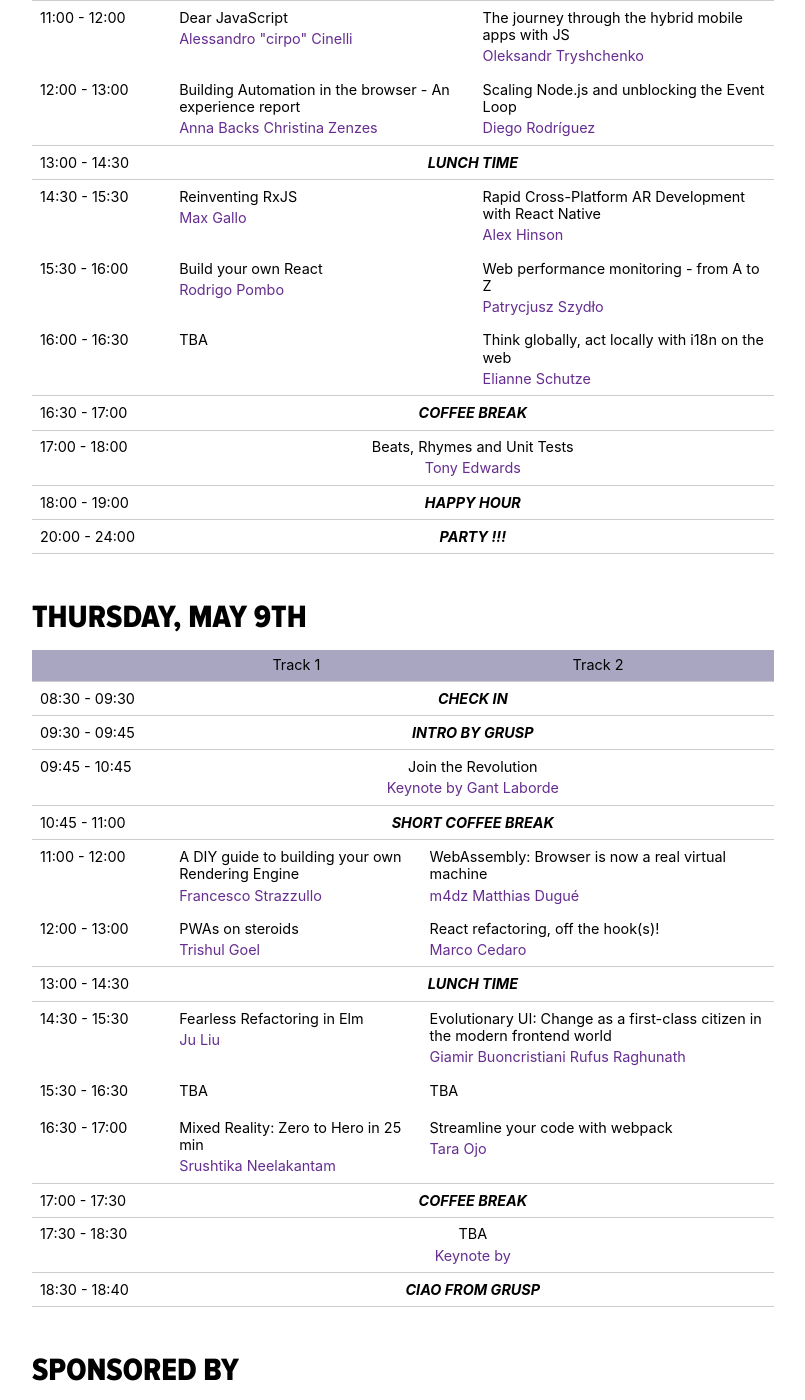
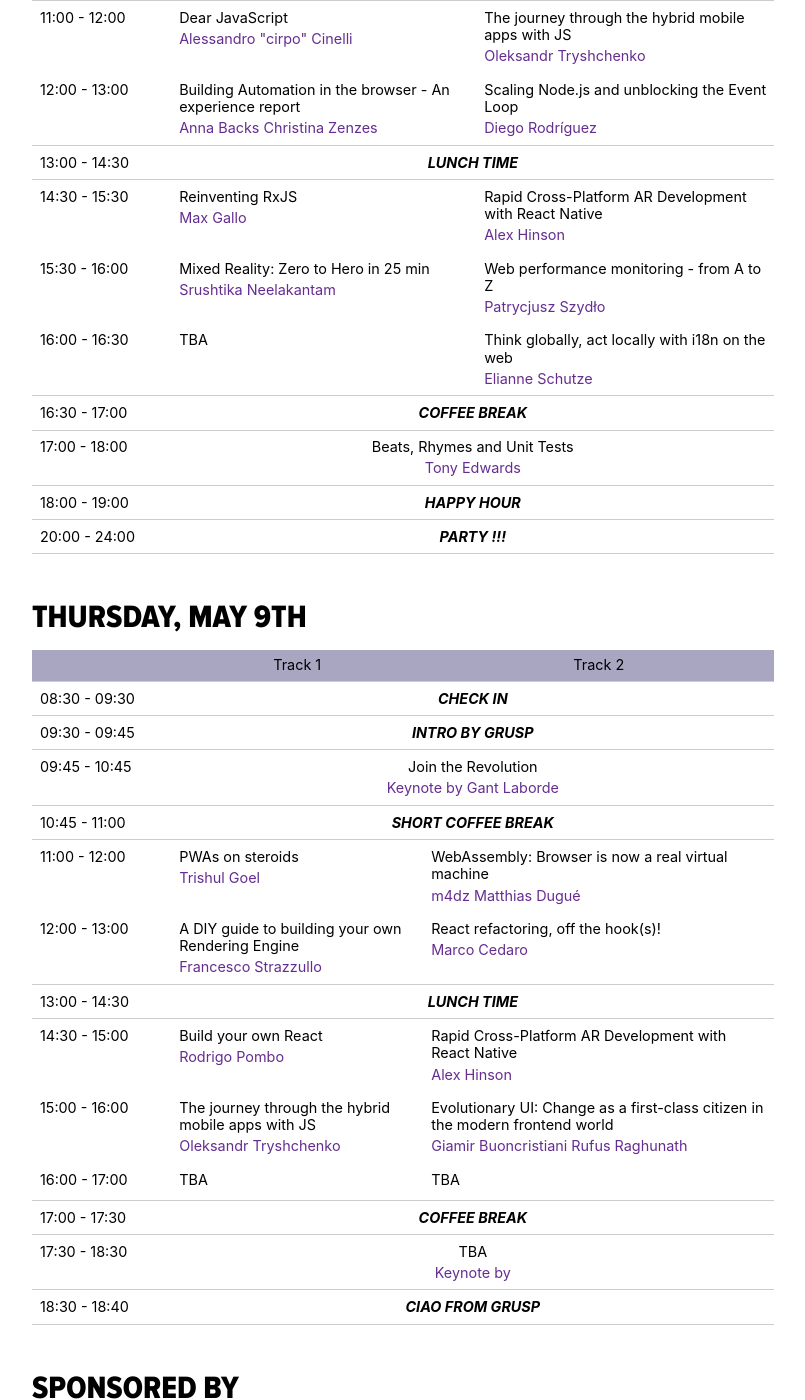
Before and after one commit to giuliatosato/2019.jsday.it, a Jekyll site: the page built from schedule.html, in a window 1280 px wide and 1400 px high, scrolled down 578 px. Shown: the whole window, without its empty margins (144-949 px from the left). Built offline with Jekyll 4.4.1, drawn with Linux system fonts in a browser that asks for light colours; comment, search, counter and statistics services are not loaded; part of the change alters nothing that is shown.

Commit message:
Changed schedule

```diff
--- a/_data/talks.yml
+++ b/_data/talks.yml
@@ -92,11 +92,15 @@ list:
   -
     slot: "8"
     speaker_id:
-      - rodrigo-pombo
-    title: Build your own React
+      - srushtika-neelakantam
+    title: "Mixed Reality: Zero to Hero in 25 min"
     extract: >
-      How does React really work? Let's find out. We'll write a simplified version of React from scratch, based on the
-      real source code, including: jsx, fibers, reconciliation, hooks, and more.
+      This talk will be a quick run-through of the Mixed Reality (MR) concepts, i.e both Virtual Reality (VR) and
+      Augmented Reality (AR), but specifically from a web developer’s perspective. Even though MR is graphics-heavy,
+      modern libraries like WebVR, AFrame VR and Web XR make it really easy for a web developer working with HTML and
+      JavaScript, to follow through and use existing tools to start building useful Mixed Reality applications that can
+      be accessed on the web. We’ll close the talk with a demo and behind-the-scenes of how it’s built. Bonus: Tools and
+      resources to use in your MR apps.
   -
     slot: "9"
     speaker_id:
@@ -154,12 +158,12 @@ list:
   -
     slot: "14"
     speaker_id:
-      - francesco-strazzullo
-    title: A DIY guide to building your own Rendering Engine
+      - trishul-goel
+    title: PWAs on steroids
     extract: >
-      Rendering is one of the most important parts of any frontend application. But what happens when we need to render
-      DOM elements without any kind of Framework? During the talk, we will analyze what are the challenges and the
-      solutions of creating a complete frameworkless rendering engine.
+      PWAs bring the best of both mobile and native apps to user. PWAs equipped with service workers provide features
+      like offline availability, push notifications etc. Now with modern web APIs, PWAs are beyond the browsers; in
+      Hardwares. Consider turning bulb on/off with your PWA, sounds cool? Lets learn how to, in this talk!
   -
     slot: "15"
     speaker_id:
@@ -177,12 +181,12 @@ list:
   -
     slot: "16"
     speaker_id:
-      - trishul-goel
-    title: PWAs on steroids
+      - francesco-strazzullo
+    title: A DIY guide to building your own Rendering Engine
     extract: >
-      PWAs bring the best of both mobile and native apps to user. PWAs equipped with service workers provide features
-      like offline availability, push notifications etc. Now with modern web APIs, PWAs are beyond the browsers; in
-      Hardwares. Consider turning bulb on/off with your PWA, sounds cool? Lets learn how to, in this talk!
+      Rendering is one of the most important parts of any frontend application. But what happens when we need to render
+      DOM elements without any kind of Framework? During the talk, we will analyze what are the challenges and the
+      solutions of creating a complete frameworkless rendering engine.
   -
     slot: "17"
     speaker_id: marco-cedaro
@@ -195,8 +199,29 @@ list:
   -
     slot: "18"
     speaker_id:
-      - ju-liu
-    title: Fearless Refactoring in Elm
+      - rodrigo-pombo
+    title: Build your own React
+    extract: >
+      How does React really work? Let's find out. We'll write a simplified version of React from scratch, based on the
+      real source code, including: jsx, fibers, reconciliation, hooks, and more.
+  -
+    slot: "19"
+    speaker_id:
+      - alex-hinson
+    title: Rapid Cross-Platform AR Development with React Native
+    extract: >
+      Augmented Reality's popularity is growing at an ever increasing rate, and it might seem as if native iOS and
+      Android developers are the only ones who have the skills to keep up. Fortunately, a platform called Viro was
+      created to enable web and mobile developers to develop cross-platform AR/VR experiences through the React Native
+      framework. We'll take a brief look at what AR is and how it works, and then take a deep dive into Viro and
+      everything it provides to get you moving rapidly with AR development. We'll focus on a few very interesting pieces
+      that Viro provides, such as 3D models, portals, image recognition, and real life object recognition. By the end of
+      this session, you will have the skills and inspiration to start working with AR immediately!
+  -
+    slot: "20"
+    speaker_id:
+      - oleksandr-tryshchenko
+    title: The journey through the hybrid mobile apps with JS
     extract: >
       When we take on a big refactoring, we often get this uncomfortable feeling of doubt. A little demon appears on our
       shoulder and asks "Did you remember to make all the changes? Are you sure? Sure sure?". We check the code again,
@@ -207,7 +232,7 @@ list:
       help us make this sort of changes in a confident and predictable way. At the end of the talk, you will have a good
       understanding of how Elm works and what advantages it can bring to your toolset.
   -
-    slot: "19"
+    slot: "21"
     speaker_id:
       - giamir-buoncristiani
       - rufus-raghunath
@@ -223,38 +248,17 @@ list:
       provide a framework for thinking about how much future change you’ll need to account
       for. *evolutionaryarchitecture.com
   -
-    slot: "20"
+    slot: "22"
     speaker_id:
     title: TBA
     extract: >
       TBA
   -
-    slot: "21"
+    slot: "23"
     speaker_id:
     title: TBA
     extract: >
       TBA
-  -
-    slot: "22"
-    speaker_id:
-      - srushtika-neelakantam
-    title: "Mixed Reality: Zero to Hero in 25 min"
-    extract: >
-      This talk will be a quick run-through of the Mixed Reality (MR) concepts, i.e both Virtual Reality (VR) and
-      Augmented Reality (AR), but specifically from a web developer’s perspective. Even though MR is graphics-heavy,
-      modern libraries like WebVR, AFrame VR and Web XR make it really easy for a web developer working with HTML and
-      JavaScript, to follow through and use existing tools to start building useful Mixed Reality applications that can
-      be accessed on the web. We’ll close the talk with a demo and behind-the-scenes of how it’s built. Bonus: Tools and
-      resources to use in your MR apps.
-  -
-    slot: "23"
-    speaker_id: tara-ojo
-    title: Streamline your code with webpack
-    extract: >
-      Webpack has been around for a while, people talk about it like it does anything and everything! It can’t! But, it
-      can be a huge benefit to the code you write with your team and thus, improve the performance of your web
-      applications. We just need the right configuration. But how does it do this? By the end of this talk you’ll have a
-      better understanding of how webpack works, then you can decide if you want to use it!
   -
     slot: "24"
     speaker_id:
--- a/schedule.html
+++ b/schedule.html
@@ -119,7 +119,7 @@ css: schedule
       {% include schedule/event.html time='13:00 - 14:30' title='LUNCH TIME' fill='true' %}
 
       <tr class="schedule__row">
-        {% include schedule/talk.html time='14:30 - 15:30' slot="18" %}
+        {% include schedule/talk.html time='14:30 - 15:00' slot="18" %}
         {% include schedule/talk.html slot="19" %}
         <td>
           <div class="schedule__talk-title">
@@ -128,7 +128,7 @@ css: schedule
       </tr>
 
       <tr class="schedule__row">
-        {% include schedule/talk.html time='15:30 - 16:30' slot="20" %}
+        {% include schedule/talk.html time='15:00 - 16:00' slot="20" %}
         {% include schedule/talk.html slot="21" %}
         <td>
           <div class="schedule__talk-title">
@@ -137,7 +137,7 @@ css: schedule
         </td>
       </tr>
       <tr class="schedule__row">
-        {% include schedule/talk.html time='16:30 - 17:00' slot="22" %}
+        {% include schedule/talk.html time='16:00 - 17:00' slot="22" %}
         {% include schedule/talk.html slot="23" %}
         <td>
           <div class="schedule__talk-title">
```
